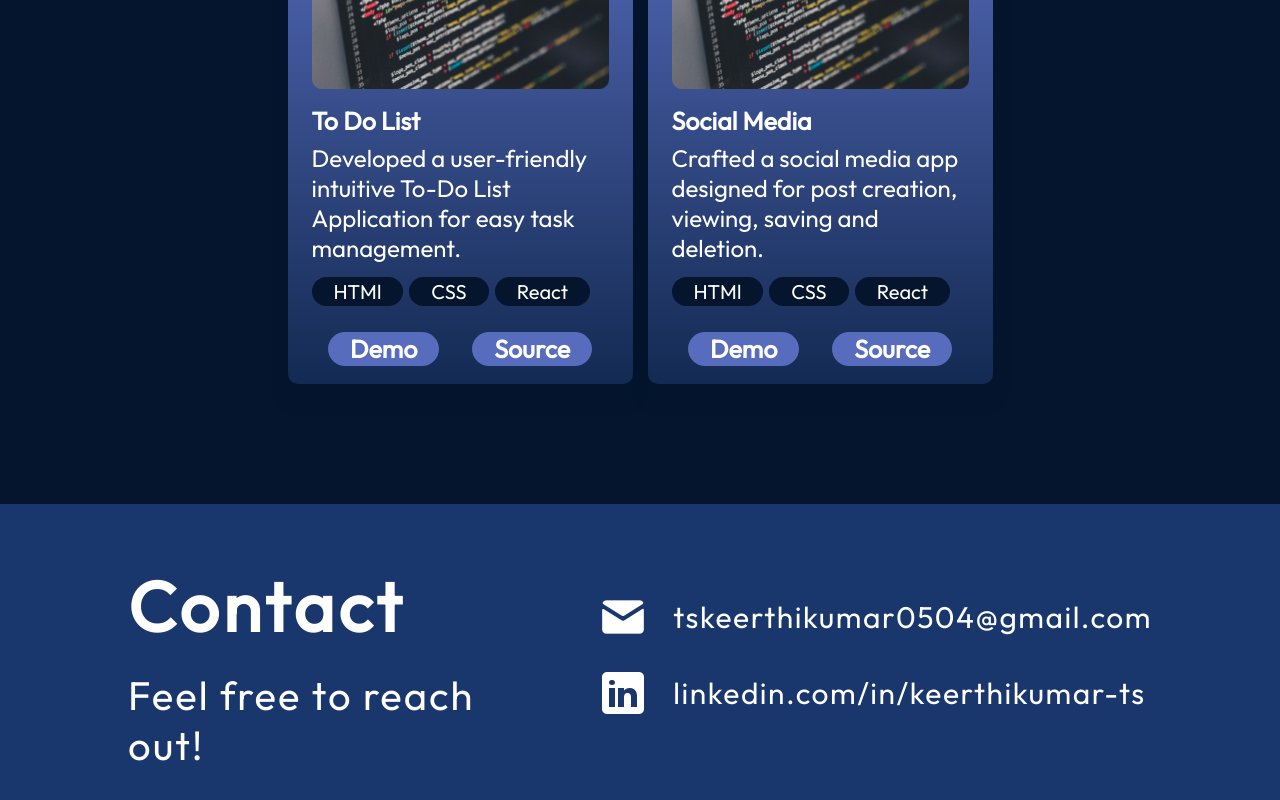
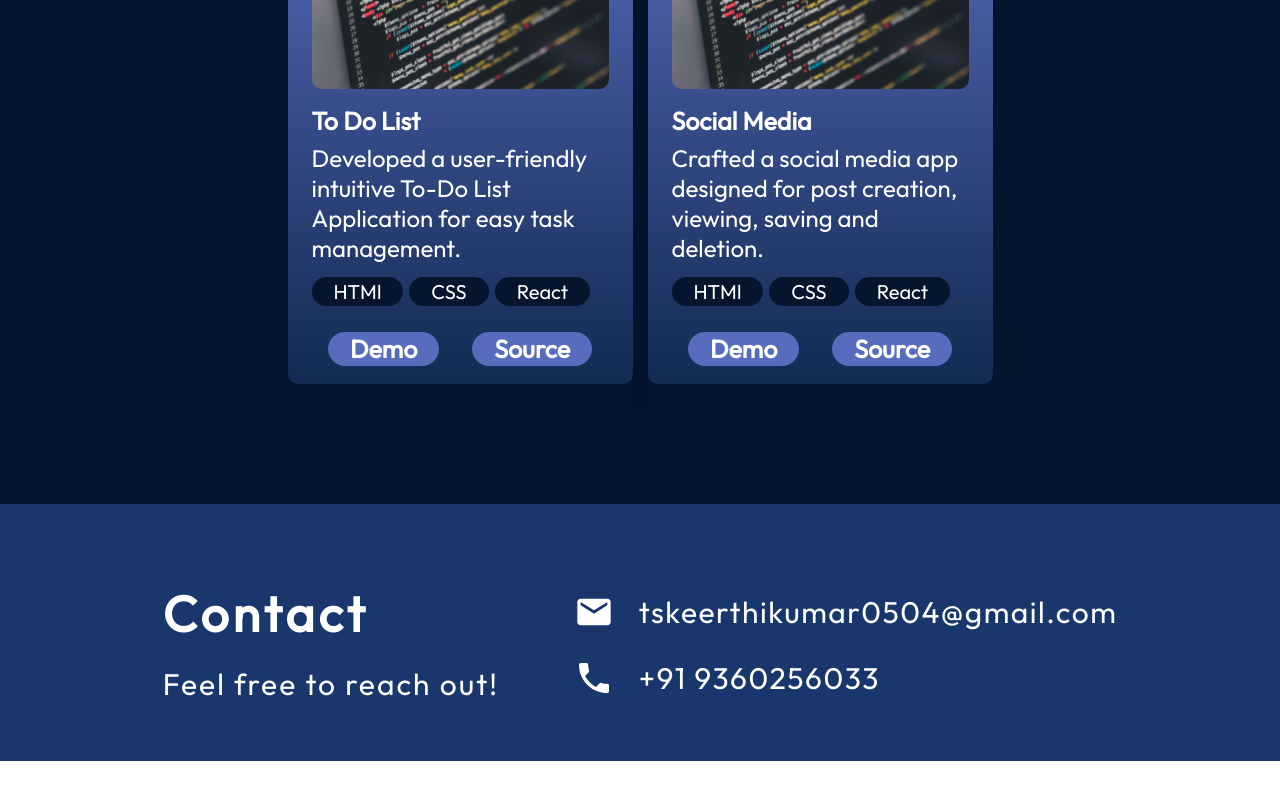
Before and after one commit to KEERTHIKUMAR0504/Portfolio, a React (Vite) app: page / in a window 1280 px wide. Shown: the part 2145-2945 px from the top of the page. After the commit the page ends 2906 px from the top, so only its background shows below. Built offline with nearby package versions, Linux system fonts and the light colour scheme.

Commit message:
fix: modified contact layout

```diff
--- a/src/components/Contact/Contact.jsx
+++ b/src/components/Contact/Contact.jsx
@@ -1,4 +1,6 @@
 import React from "react";
+import { MdPhone } from "react-icons/md";
+import { MdEmail } from "react-icons/md";
 
 import styles from "./Contact.module.css";
 import { getImageUrl } from "../../utils";
@@ -7,20 +9,17 @@ export const Contact = () => {
   return (
     <footer id="contact" className={styles.container}>
       <div className={styles.text}>
-        <h2>Contact</h2><br/>
+        <br/><h2>Contact</h2><br/>
         <p>Feel free to reach out!</p>
       </div>
       <ul className={styles.links}>
         <li className={styles.link}>
-          <img src={getImageUrl("contact/emailIcon.png")} alt="Email icon" />
+          <MdEmail size={40}/>
           <a href="mailto:tskeerthikumar0504@gmail.com">tskeerthikumar0504@gmail.com</a>
         </li>
         <li className={styles.link}>
-          <img
-            src={getImageUrl("contact/linkedinIcon.png")}
-            alt="LinkedIn icon"
-          />
-          <a href="http://www.linkedin.com/in/keerthikumar-ts">linkedin.com/in/keerthikumar-ts</a>
+          <MdPhone size={40}/>
+          <a href="tel:+919360256033">+91 9360256033</a>
         </li>
       </ul>
     </footer>
--- a/src/components/Contact/Contact.module.css
+++ b/src/components/Contact/Contact.module.css
@@ -17,13 +17,13 @@
 }
 
 .text h2 {
-  font-size: 70px;
+  font-size: 50px;
   font-weight: 700;
   letter-spacing: 4px;
 }
 
 .text p {
-  font-size: 40px;
+  font-size: 30px;
   font-weight: 400;
   letter-spacing: 2px;
 }
@@ -64,6 +64,8 @@
   }
 
   .links {
+    display: flex;
+    flex-direction: column;
     align-items: center;
   }
 }
```
